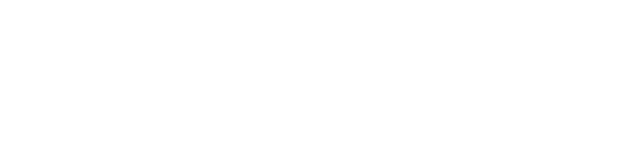
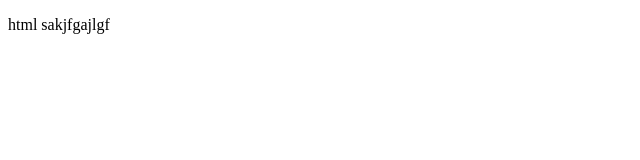
Before and after one commit to Akirataa/belajar-git, a plain HTML site: page index.html in a window 1280 px wide. Shown: the whole page, without its empty margins (0-640 px from the left). Drawn offline with Linux system fonts and the light colour scheme.

Commit message:
baru kelar

```diff
--- a/index.html
+++ b/index.html
@@ -6,6 +6,6 @@
     <title>Document</title>
 </head>
 <body>
-
+    <p>html sakjfgajlgf</p>
 </body>
 </html>
```
